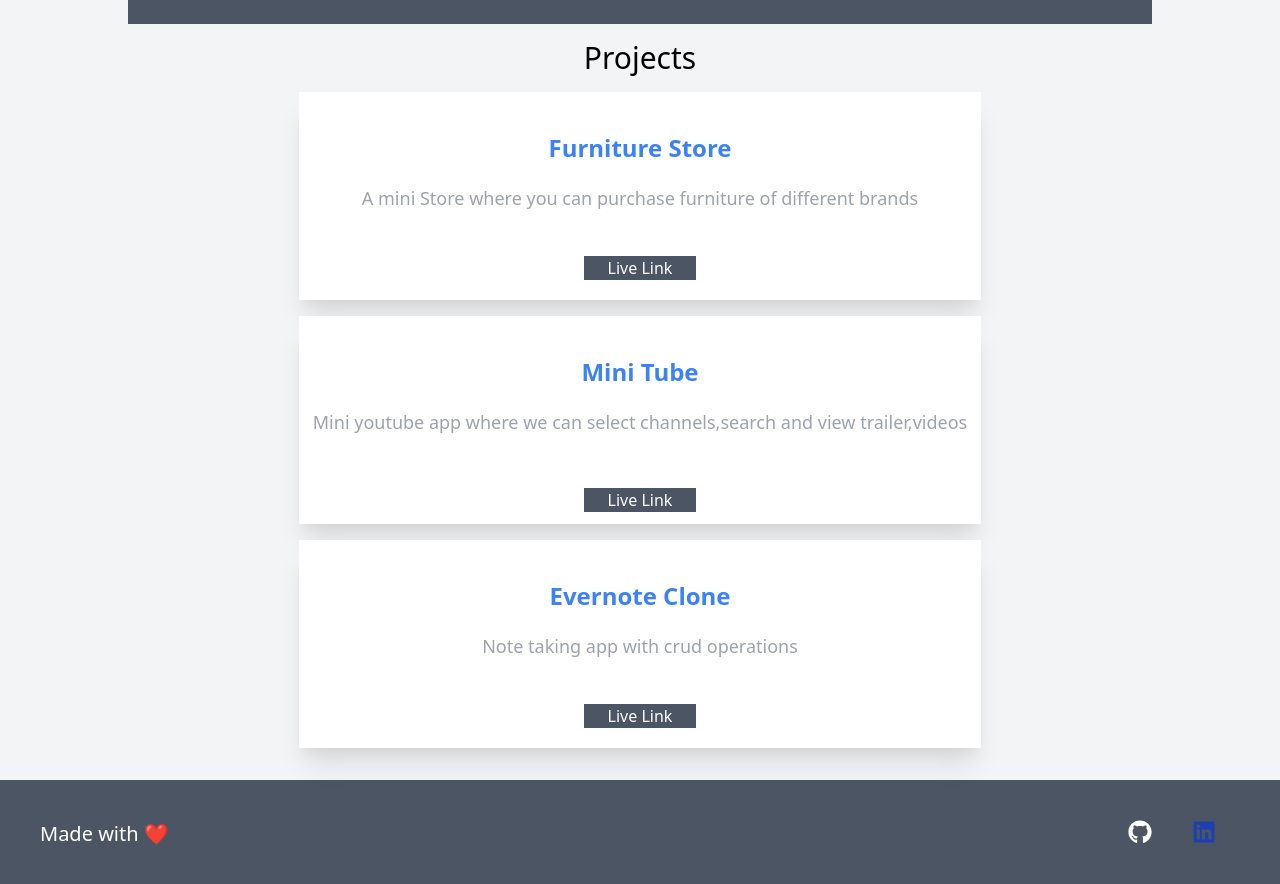
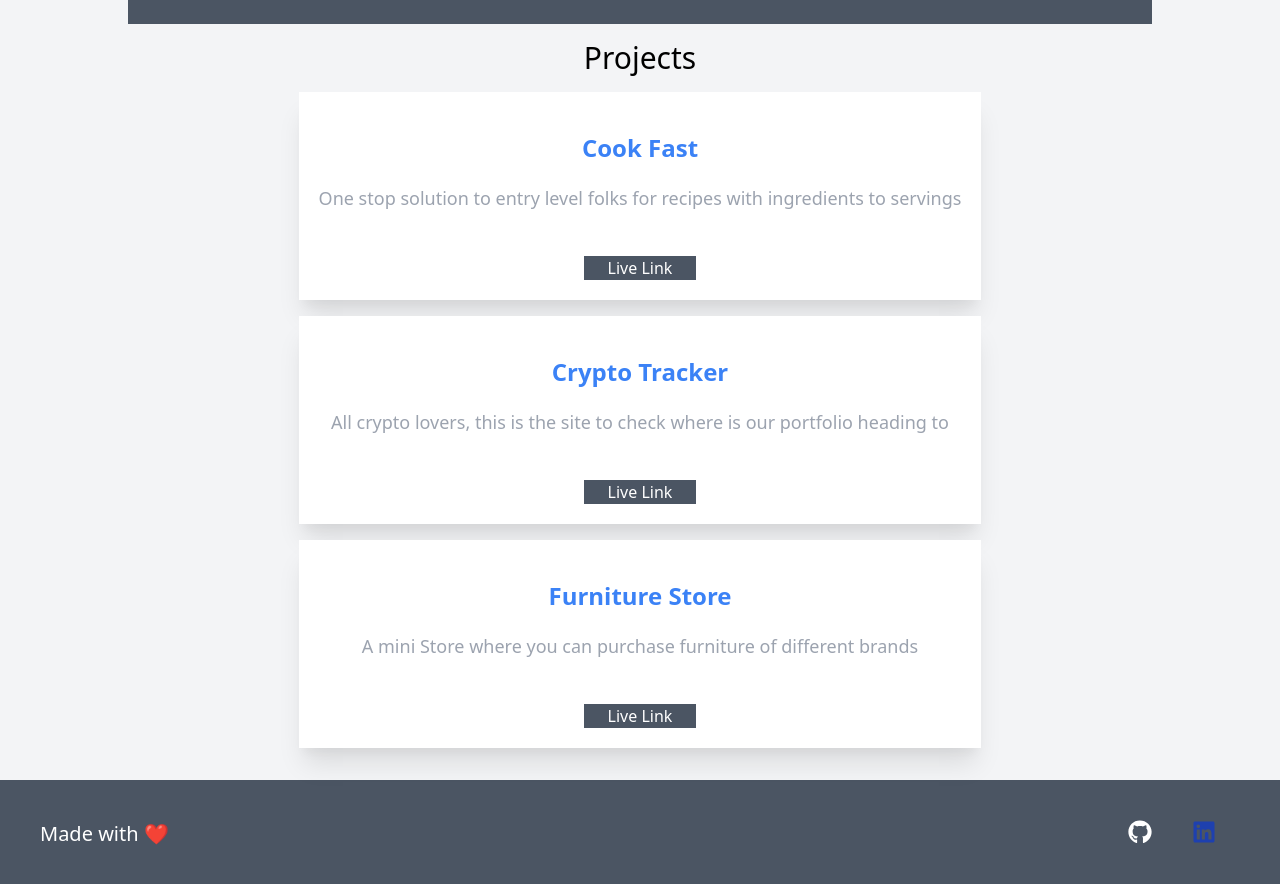
Before and after one commit to mohannagabhiru/presence, a React (Create React App) app: page / in a window 1280 px wide. Shown: the part 1300-2184 px from the top of the page. Built offline with nearby package versions, Linux system fonts and the light colour scheme.

Commit message:
Projects Updated

```diff
--- a/src/components/Project.js
+++ b/src/components/Project.js
@@ -6,11 +6,11 @@
         <div className="w-4/5 h-1/2 mx-auto py-4 flex flex-col text-center justify-center align-middle" id="projects">
         <p className="text-3xl font-medium">Projects</p>
         <div className="w-2/3 mx-auto">
+        <ProjectCard name="Cook Fast" link="https://cookfast.netlify.app/" overview="One stop solution to entry level folks for recipes with ingredients to servings"/>
+        <ProjectCard name="Crypto Tracker" link="https://gotocrypto.netlify.app/" overview="All crypto lovers, this is the site to check where is our portfolio heading to"/>
         <ProjectCard name="Furniture Store" link="https://furniture-store23.netlify.app/" overview="A mini Store where you can purchase furniture of different brands"/>
-        <ProjectCard name="Mini Tube" link="https://youtube233.netlify.app/" overview="Mini youtube app where we can select channels,search and view trailer,videos etc.."/>
         {/* <ProjectCard name="Crypto World" link="https://cryptoworld23.netlify.app/" overview="Crypto currency realted information like exchanges,marketcap,details etc.."/>
         <ProjectCard name="Storage Drive" link="https://storage-drive.netlify.app/" overview="Similar to google drive where we can store our data "/>  */}
-        <ProjectCard name="Evernote Clone" link="https://evernote-clone23.netlify.app/" overview="Note taking app with crud operations"/>
         </div>
         </div>
     )
```
